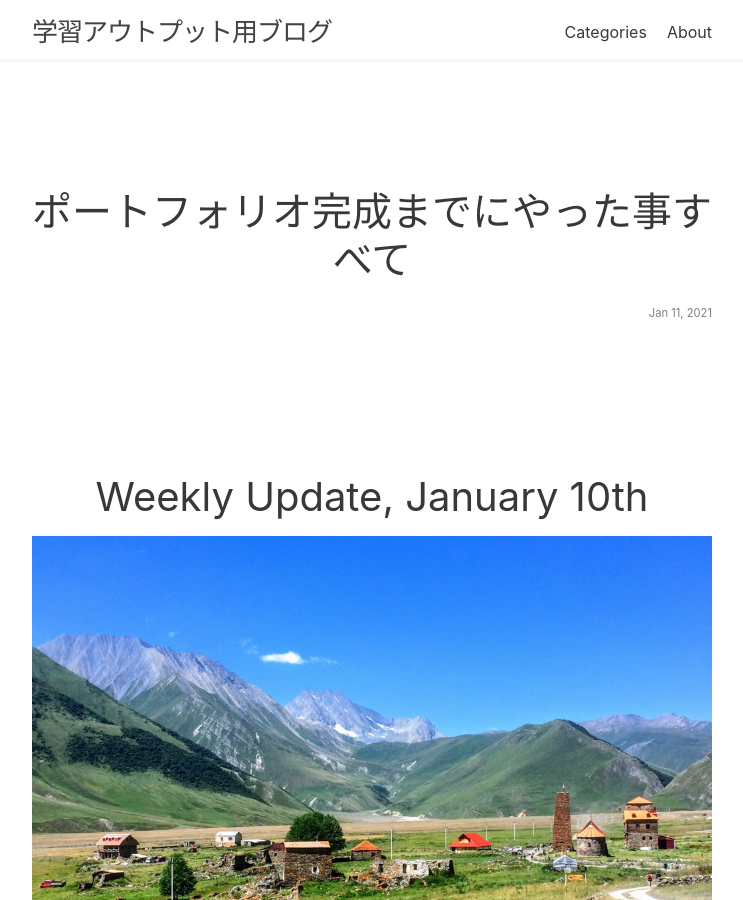
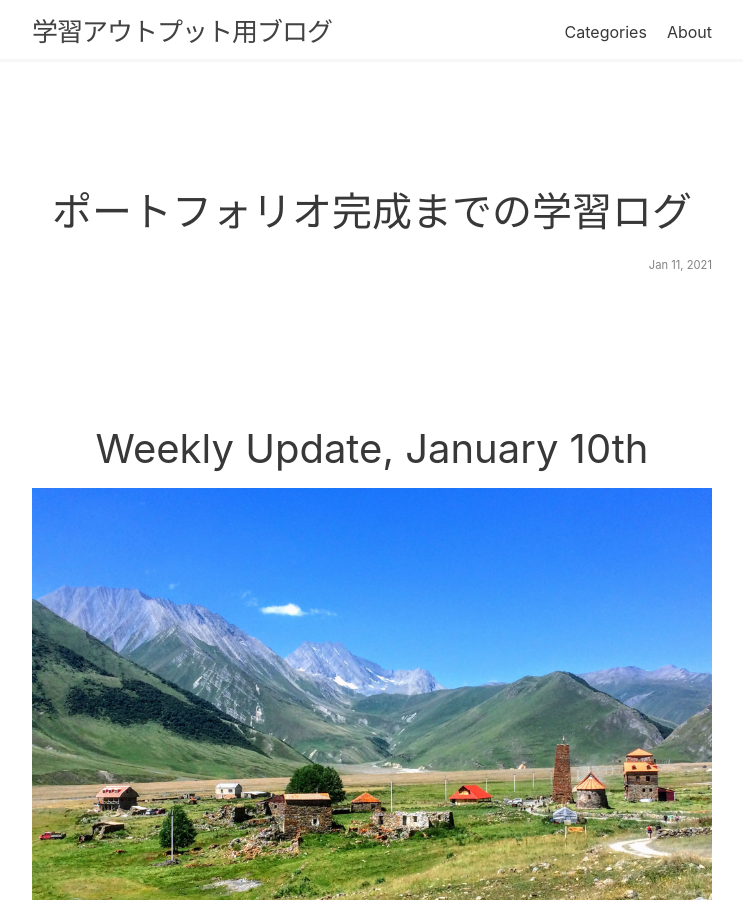
Before and after one commit to kazblog/kazblog.github.io, a Jekyll site: the page built from index.md, in a window 1280 px wide and 900 px high. Shown: the whole window, without its empty margins (268-1011 px from the left). Built offline with Jekyll 4.4.1, drawn with Linux system fonts in a browser that asks for light colours.

Commit message:
Update 2021-1-11-hello, world.md

```diff
--- a/_posts/portfolio/2021-1-11-hello, world.md
+++ b/_posts/portfolio/2021-1-11-hello, world.md
@@ -1,6 +1,6 @@
 ---
 layout: post
-title:  "ポートフォリオ完成までにやった事すべて"
+title:  "ポートフォリオ完成までの学習ログ"
 tags: portfolio-log
 categories: portfolio-log
 permalink: /everything-i-did
```
